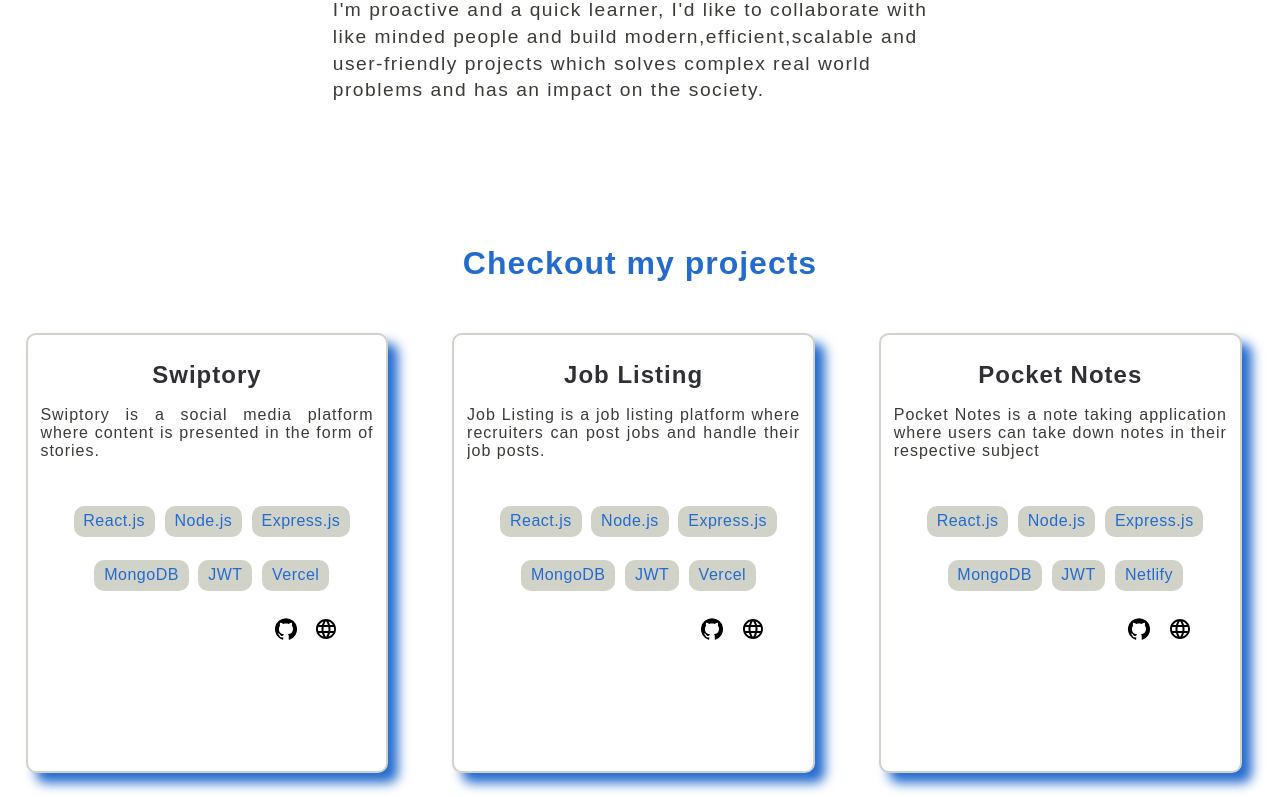
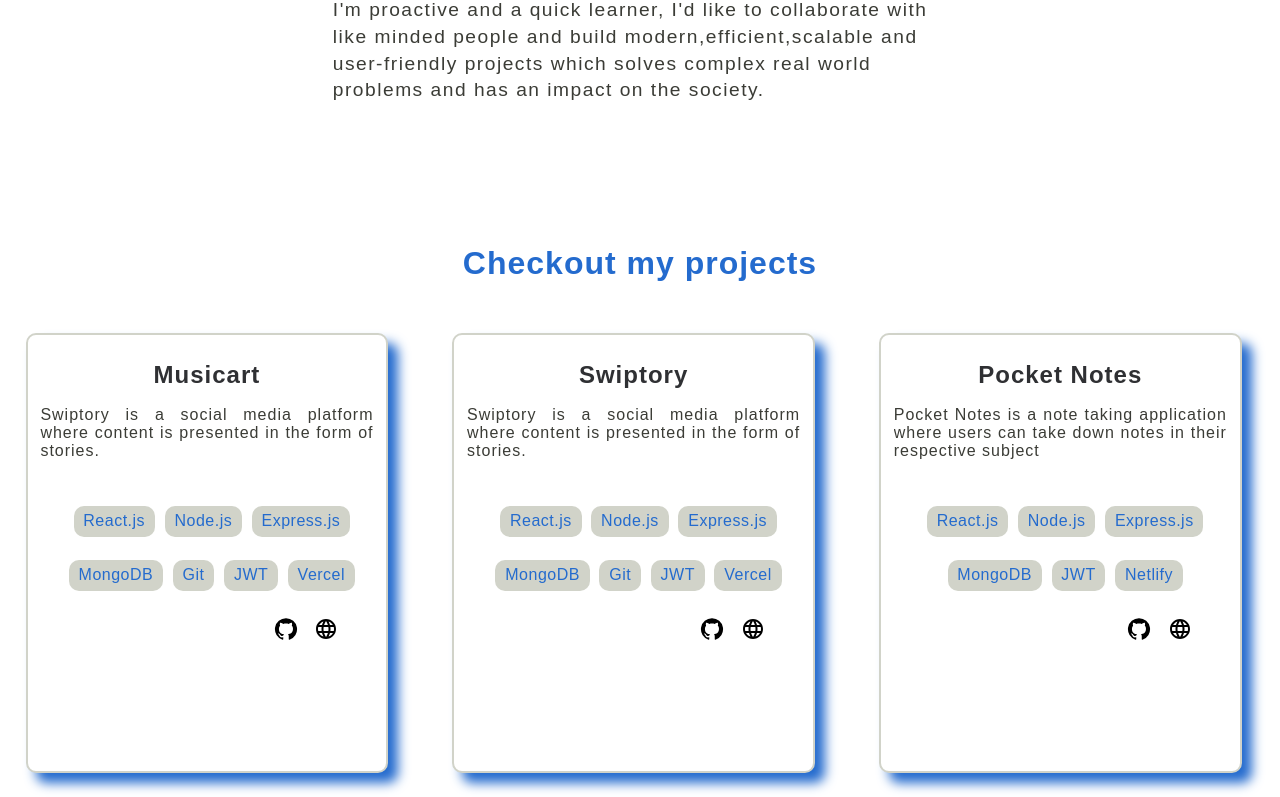
Before and after one commit to Adwaith13/mywebsite, a Next.js app in the folder mywebsite/: page / in a window 1280 px wide. Shown: the part 1042-1839 px from the top of the page. Built offline with nearby package versions, Linux system fonts and the light colour scheme.

Commit message:
project updates

```diff
--- a/mywebsite/src/app/Components/Header.jsx
+++ b/mywebsite/src/app/Components/Header.jsx
@@ -6,7 +6,7 @@ export default function Header() {
     <div className={headerstyle.head}>
       <p className={headerstyle.intro}>👋 Hey, My Name is</p>
       <h1 className={headerstyle.name}>Adwaith Nair,</h1>
-      <h2 className={headerstyle.do}>and I{"'"}m a Software Engineer. 🚀</h2>
+      <h2 className={headerstyle.do}>and I{"'"}m a Full-Stack Developer. 🚀</h2>
     </div>
   );
 }
--- a/mywebsite/src/app/Components/Projects.jsx
+++ b/mywebsite/src/app/Components/Projects.jsx
@@ -6,21 +6,21 @@ export default function Projects() {
   const projects = [
     {
       id: 1,
+      title: "Musicart",
+      description:
+        "Swiptory is a social media platform where content is presented in the form of stories.",
+      stack: ["React.js", "Node.js", "Express.js", "MongoDB","Git", "JWT", "Vercel"],
+      githubUrl: "https://github.com/Adwaith13/Musicart",
+      websiteUrl: "https://musicart-delta.vercel.app/",
+    },
+    {
+      id: 2,
       title: "Swiptory",
       description:
         "Swiptory is a social media platform where content is presented in the form of stories.",
-      stack: ["React.js", "Node.js", "Express.js", "MongoDB", "JWT", "Vercel"],
+      stack: ["React.js", "Node.js", "Express.js", "MongoDB","Git" ,"JWT", "Vercel"],
       githubUrl: "https://github.com/Adwaith13/Swiptory",
       websiteUrl: "https://swiptory-v6yg.vercel.app/",
-    },
-    {
-      id: 2,
-      title: "Job Listing",
-      description:
-        "Job Listing is a job listing platform where recruiters can post jobs and handle their job posts.",
-      stack: ["React.js", "Node.js", "Express.js", "MongoDB", "JWT", "Vercel"],
-      githubUrl: "https://github.com/Adwaith13/job-listing",
-      websiteUrl: "https://job-listing-client.vercel.app/",
     },
     {
       id: 3,
```
